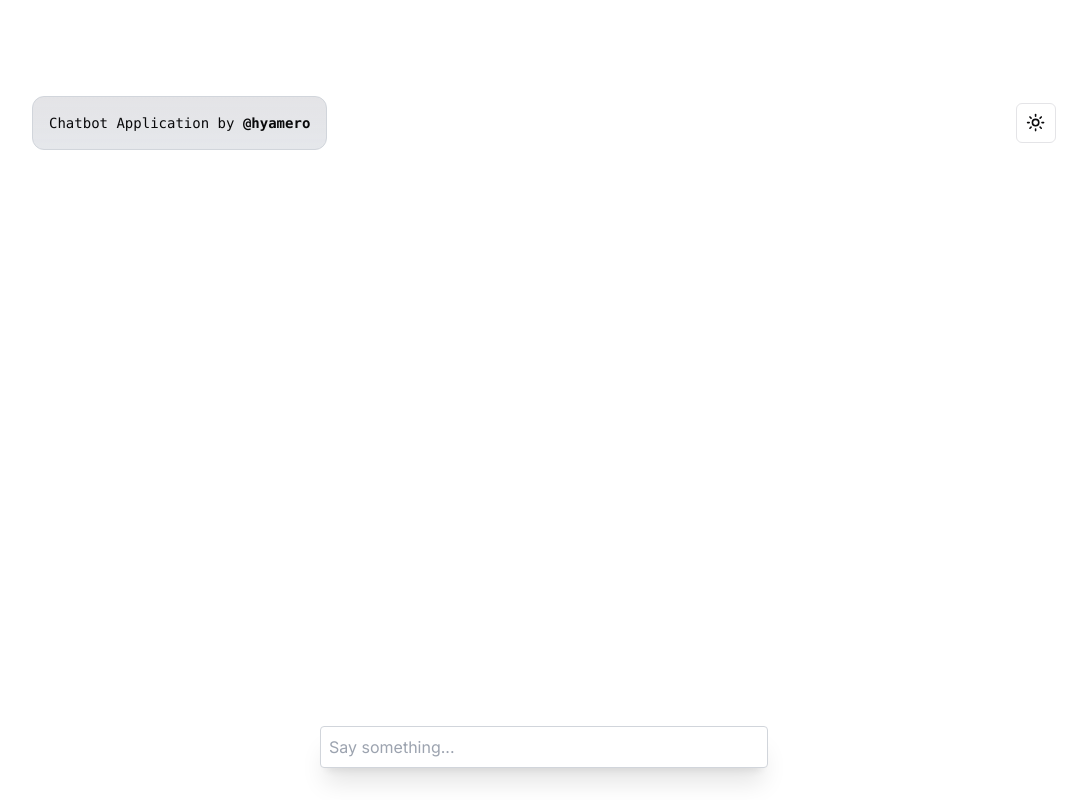
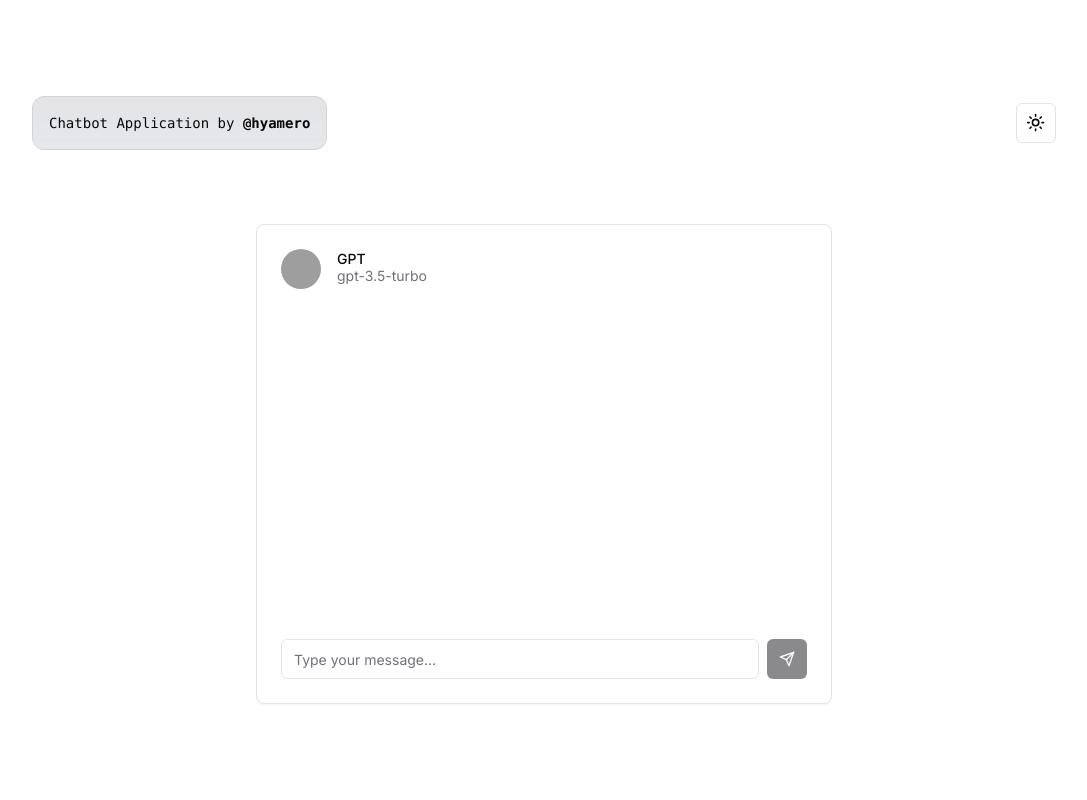
Before and after one commit to hyamero/chatbot, a Next.js app: page / in a window 1280 px wide. Shown: the whole page, without its empty margins (96-1183 px from the left). Built offline with nearby package versions, Linux system fonts and the light colour scheme; grey boxes are pictures that could not be loaded.

Commit message:
feat: update chat ui

```diff
--- a/src/app/chat.tsx
+++ /dev/null
@@ -1,27 +0,0 @@
-"use client";
-
-import { useChat } from "ai/react";
-
-export default function Chat() {
-  const { messages, input, handleInputChange, handleSubmit } = useChat();
-
-  return (
-    <div className="flex flex-col w-full max-w-md py-24 mx-auto stretch">
-      {messages.map((m) => (
-        <div key={m.id} className="whitespace-pre-wrap">
-          {m.role === "user" ? "User: " : "AI: "}
-          {m.content}
-        </div>
-      ))}
-
-      <form onSubmit={handleSubmit}>
-        <input
-          className="text-black fixed bottom-0 w-full max-w-md p-2 mb-8 border border-gray-300 rounded shadow-xl"
-          value={input}
-          placeholder="Say something..."
-          onChange={handleInputChange}
-        />
-      </form>
-    </div>
-  );
-}
--- a/src/app/page.tsx
+++ b/src/app/page.tsx
@@ -1,5 +1,5 @@
 import { ToggleTheme } from "@/components/toggle-theme";
-import Chat from "./chat";
+import { Chat } from "@/components/chat";
 
 export const runtime = "edge";
 
--- /dev/null
+++ b/src/components/chat.tsx
@@ -0,0 +1,95 @@
+"use client";
+
+import * as React from "react";
+import { useChat } from "ai/react";
+import { Send } from "lucide-react";
+import { cn } from "@/lib/utils";
+
+import { Input } from "@/components/ui/input";
+import { Button } from "@/components/ui/button";
+import { Avatar, AvatarFallback, AvatarImage } from "@/components/ui/avatar";
+
+import {
+  Card,
+  CardContent,
+  CardFooter,
+  CardHeader,
+} from "@/components/ui/card";
+
+import {
+  Tooltip,
+  TooltipContent,
+  TooltipProvider,
+  TooltipTrigger,
+} from "@/components/ui/tooltip";
+
+export function Chat() {
+  const { messages, input, handleInputChange, handleSubmit } = useChat();
+
+  const inputLength = input.trim().length;
+
+  return (
+    <Card className="flex flex-col justify-between w-full max-w-xl h-[60vh] overflow-y-scroll">
+      <CardHeader className="flex flex-row items-center">
+        <div className="flex items-center space-x-4">
+          <Avatar>
+            <AvatarImage src="/avatars/01.png" alt="Image" />
+            <AvatarFallback>OM</AvatarFallback>
+          </Avatar>
+          <div>
+            <p className="text-sm font-medium leading-none">GPT</p>
+            <TooltipProvider>
+              <Tooltip>
+                <TooltipTrigger asChild>
+                  <p className="text-sm text-muted-foreground">gpt-3.5-turbo</p>
+                </TooltipTrigger>
+                <TooltipContent className="max-w-xs" sideOffset={25}>
+                  GPT-3.5 Turbo models can understand and generate natural
+                  language or code and have been optimized for chat.
+                </TooltipContent>
+              </Tooltip>
+            </TooltipProvider>
+          </div>
+        </div>
+      </CardHeader>
+      <div>
+        <CardContent>
+          <div className="space-y-4">
+            {messages.map((message, index) => (
+              <div
+                key={index}
+                className={cn(
+                  "flex w-max max-w-[75%] flex-col gap-2 rounded-lg px-3 py-2 text-sm",
+                  message.role === "user"
+                    ? "ml-auto bg-primary text-primary-foreground"
+                    : "bg-muted"
+                )}
+              >
+                {message.content}
+              </div>
+            ))}
+          </div>
+        </CardContent>
+        <CardFooter>
+          <form
+            onSubmit={handleSubmit}
+            className="flex w-full items-center space-x-2"
+          >
+            <Input
+              id="message"
+              placeholder="Type your message..."
+              className="flex-1"
+              autoComplete="off"
+              value={input}
+              onChange={handleInputChange}
+            />
+            <Button type="submit" size="icon" disabled={inputLength === 0}>
+              <Send className="h-4 w-4" />
+              <span className="sr-only">Send</span>
+            </Button>
+          </form>
+        </CardFooter>
+      </div>
+    </Card>
+  );
+}
```
